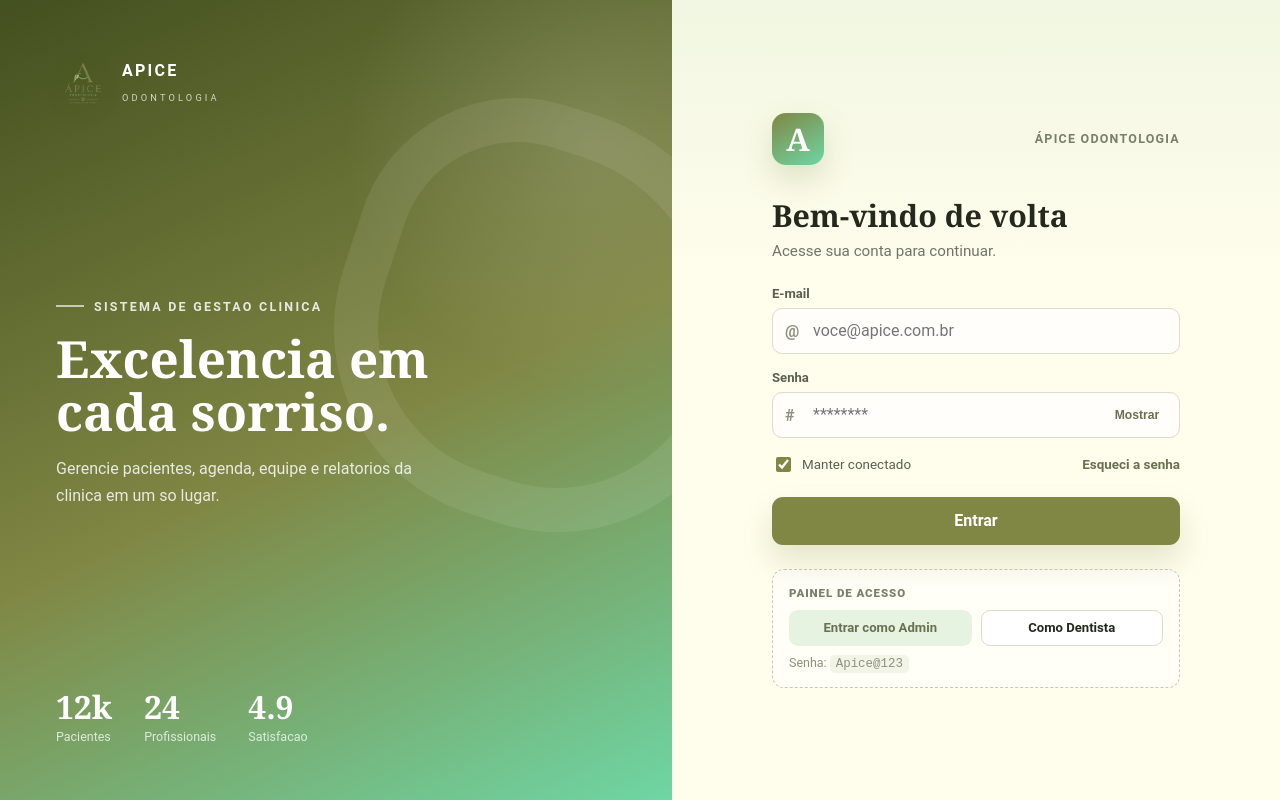
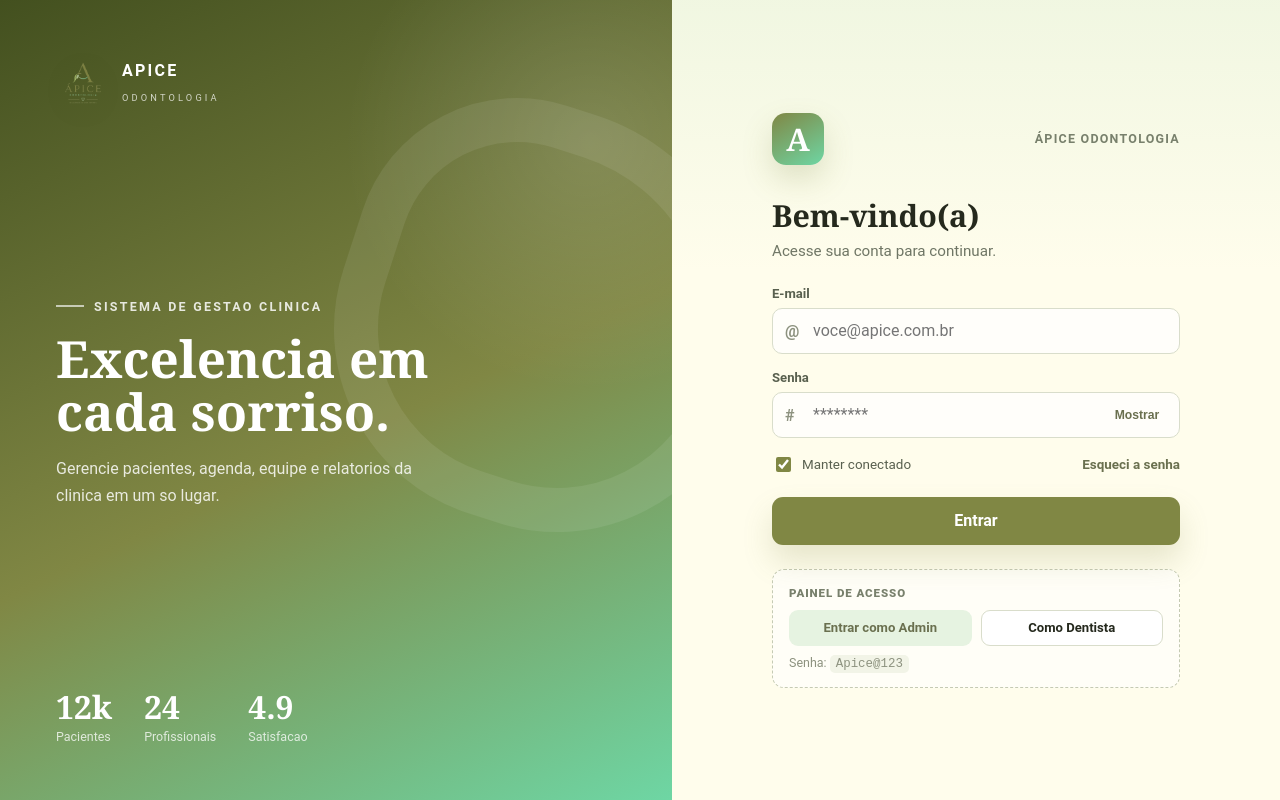
Before and after one commit to rFanha/apice-odontologia-frontend, an Angular app: page /login in a window 1280 px wide. Built offline with nearby package versions, Linux system fonts and the light colour scheme.

Commit message:
fix: Corrigido texto de boas-vindas na página de login

```diff
--- a/src/app/pages/login/login.html
+++ b/src/app/pages/login/login.html
@@ -40,7 +40,7 @@
         <div class="system-label">Ápice Odontologia</div>
       </div>
 
-      <h2>Bem-vindo de volta</h2>
+      <h2>Bem-vindo(a)</h2>
       <p class="subtitle">Acesse sua conta para continuar.</p>
 
       @if (errorMessage()) {
```
